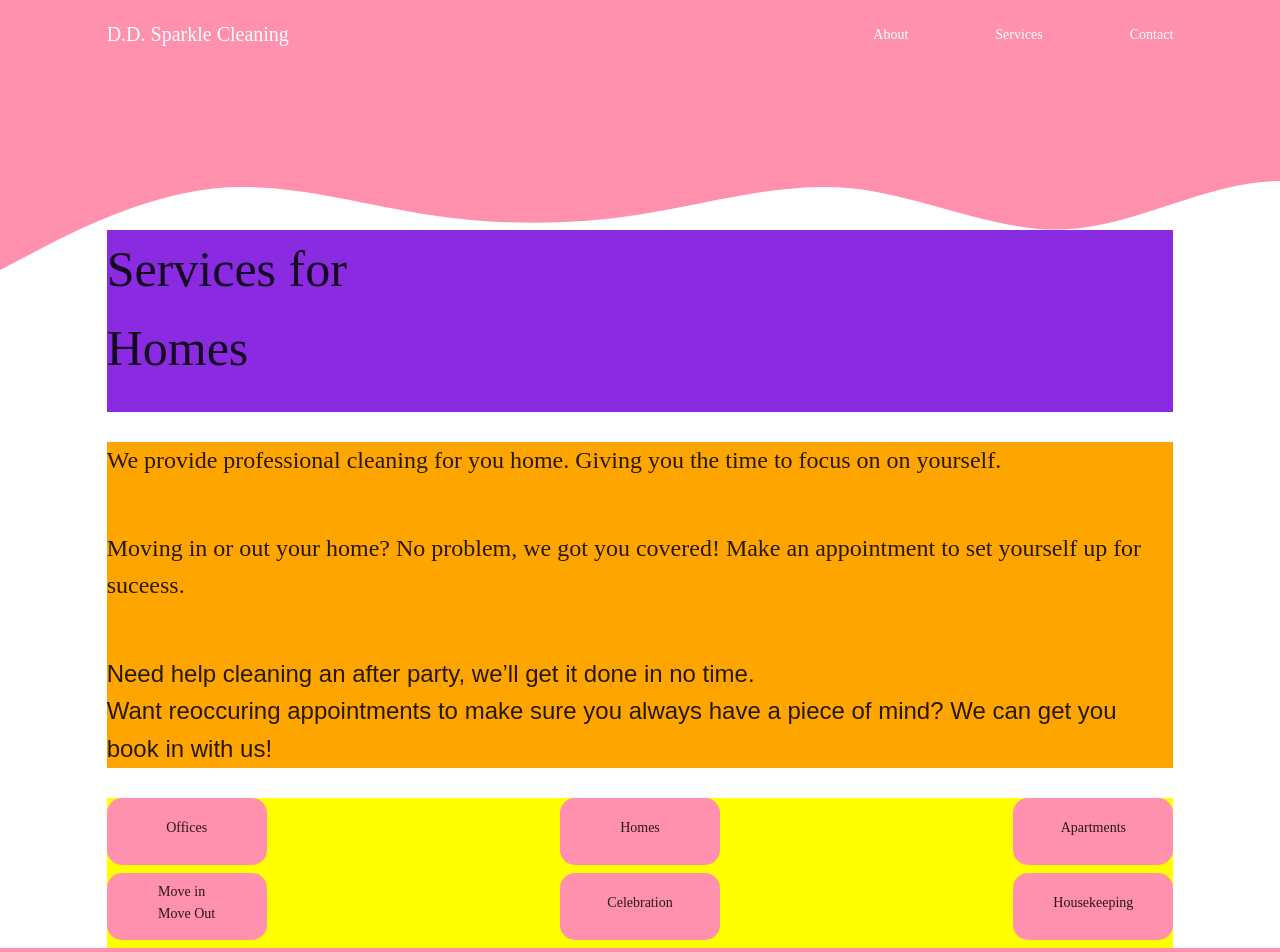
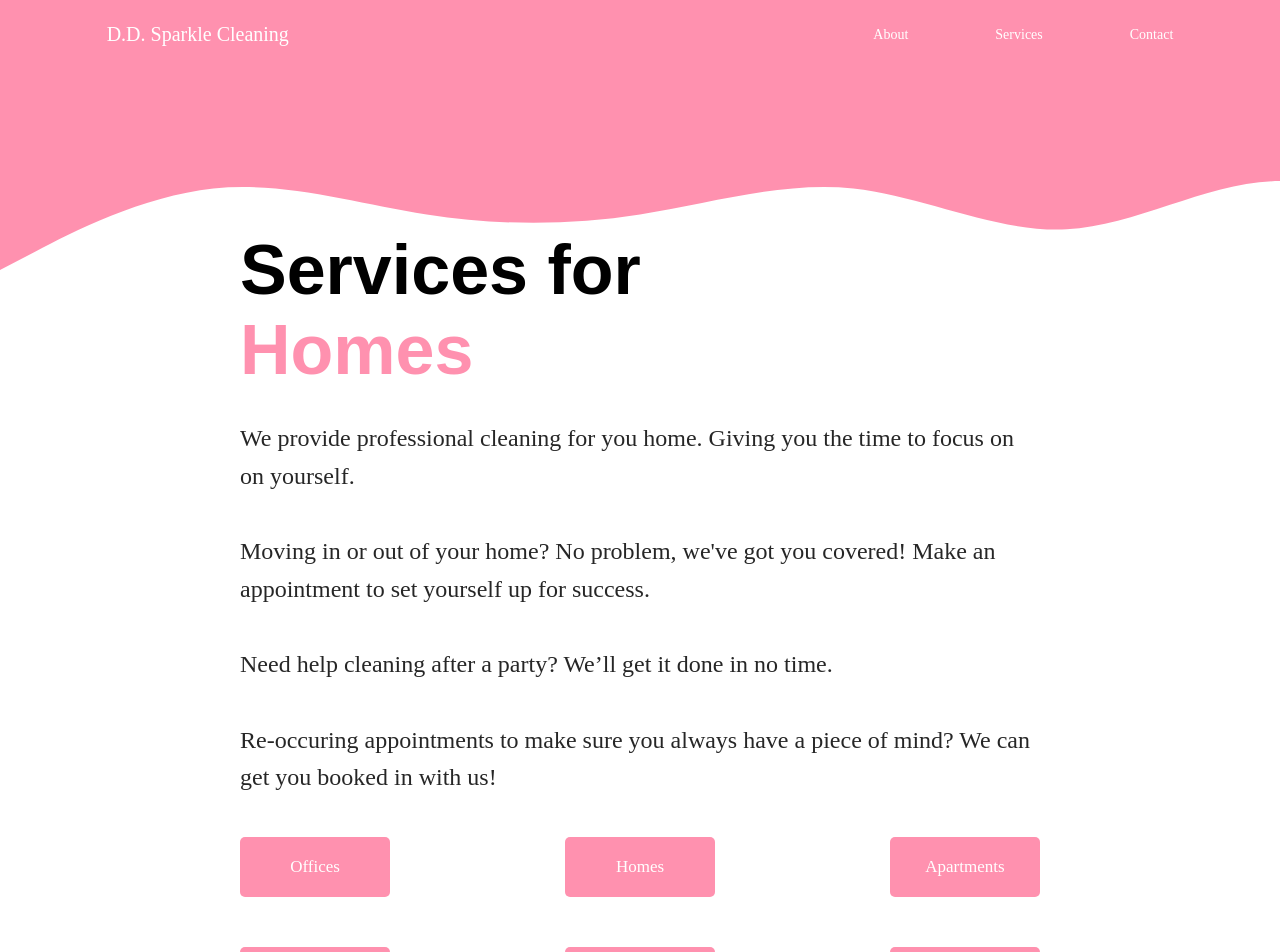
Before and after one commit to Carlos460/dd-sparkle-cleaning, a Next.js app: page /services in a window 1280 px wide. Shown: the top 952 px of the page. Built offline with nearby package versions, Linux system fonts and the light colour scheme; a web font is replaced by a local one.

Commit message:
Services Page styles updated

```diff
--- a/_sections/OurServices/index.tsx
+++ b/_sections/OurServices/index.tsx
@@ -6,57 +6,55 @@ const OurServices = () => {
   return (
     <S.SectionContainer>
       <S.Header>
-        <h1>
-          Services for <br /> Homes
-        </h1>
+        <S.Title>Services for</S.Title>
+        <S.Title color="var(--primary)">Homes</S.Title>
       </S.Header>
 
       <S.Text>
-        <h4>
+        <div>
           We provide professional cleaning for you home. Giving you the time to
           focus on on yourself.
-        </h4>
+        </div>
         <br />
-        <h4>
-          Moving in or out your home? No problem, we got you covered! Make an
-          appointment to set yourself up for suceess.
-        </h4>
+        <div>
+          Moving in or out of your home? No problem, we've got you covered! Make
+          an appointment to set yourself up for success.
+        </div>
         <br />
-        Need help cleaning an after party, we’ll get it done in no time. <br />
-        Want reoccuring appointments to make sure you always have a piece of
-        mind? We can get you book in with us! <br />
+        <div>
+          Need help cleaning after a party? We’ll get it done in no time.
+        </div>
+        <br />
+        <div>
+          Re-occuring appointments to make sure you always have a piece of mind?
+          We can get you booked in with us! <br />
+        </div>
       </S.Text>
 
       <S.BoxContainer>
         <S.Row>
+          <S.Box>Offices</S.Box>
+
+          <S.Box>Homes</S.Box>
+
+          <S.Box>Apartments</S.Box>
+
           <S.Box>
-            <h4>Offices</h4>
+            <div>Moving In</div>
+            <div>Moving Out</div>
           </S.Box>
+
           <S.Box>
-            <h4>Homes </h4>
+            <div>Celebration</div>
+            <div>After Parties</div>
           </S.Box>
-          <S.Box>
-            <h4>Apartments</h4>
-          </S.Box>
+
+          <S.Box>Housekeeping</S.Box>
         </S.Row>
-        <S.Row>
-          <S.Box>
-            <h4>
-              Move in <br /> Move Out
-            </h4>
-          </S.Box>
-          <S.Box>
-            <h4>Celebration</h4>
-          </S.Box>
-          <S.Box>
-            <h4>Housekeeping</h4>
-          </S.Box>
-        </S.Row>
+
+        <Link href={"/contact"}>Request an estimate</Link>
+        <div style={{ backgroundImage: "publicIconsArrow.svg" }}></div>
       </S.BoxContainer>
-
-      <S.Link>
-        {/* <a href="/contact"> Request an estimate &rarr </a> */}
-      </S.Link>
     </S.SectionContainer>
   );
 };
--- a/_sections/OurServices/styles.ts
+++ b/_sections/OurServices/styles.ts
@@ -11,50 +11,92 @@ export const SectionContainer = styled.div`
   justify-content: center;
   flex-direction: column;
   height: 100%;
-  width: 100%;
-  margin-top: 10rem;
+  max-width: 75%;
+  margin: 10rem auto 5rem auto;
+  @media (max-width: 800px) {
+    max-width: 100%;
+  }
 `;
 
 export const Header = styled.div`
-  display: flex;
-  justify-content: start;
   width: 100%;
-  font-size: 25px;
+`;
 
-  display: flex;
-  flex-wrap: column;
-  background-color: blueviolet;
+export const Title = styled.div`
+  font-size: 70px;
+  line-height: 80px;
+  font-weight: 600;
+  font-family: sans-serif;
+  color: ${(props) => props.color || "black"};
+
+  @media (max-width: 450px) {
+    font-size: 40px;
+    line-height: 45px;
+  }
 `;
+
 export const Text = styled.div`
   margin: 30px 0px;
   font-size: 24px;
-  background-color: orange;
   font-family: sans-serif;
+
+  @media (max-width: 450px) {
+    font-size: 20px;
+  }
 `;
+
 export const BoxContainer = styled.div`
-  background-color: yellow;
-  height: 150px;
   display: flex;
   flex-direction: column;
+  flex-wrap: wrap;
 `;
 
 export const Row = styled.div`
-  display: flex;
-  justify-content: space-between;
   width: 100%;
   height: 50%;
+  margin: 10px 0px;
+  display: grid;
+  grid-template-columns: auto auto auto;
+
+  justify-content: space-between;
+  row-gap: 50px;
+
+  @media (max-width: 1000px) {
+    grid-template-columns: auto auto;
+  }
+  @media (max-width: 450px) {
+    grid-template-columns: 1fr;
+  }
+
+  & > Link {
+    width: 100%;
+    display: flex;
+    justify-content: end;
+  }
 `;
+
 export const Box = styled.div`
   background-color: var(--primary);
   color: white;
+  font-size: 17px;
+  line-height: 20px;
 
   display: flex;
   justify-content: center;
+  flex-direction: column;
   align-items: center;
 
-  height: 90%;
-  width: 15%;
-  margin: 0 0 0 0;
-  border-radius: 15px;
+  border-radius: 5px;
+  height: 60px;
+  width: 150px;
+
+  @media (max-width: 1000px) {
+    width: 200px;
+  }
+  @media (max-width: 450px) {
+    width: 100%;
+  }
 `;
-export const Link = styled.link``;
+export const Link = styled.link`
+  display: flex;
+`;
```
Also changed, not shown: public/Icons/Arrow.svg (added).
